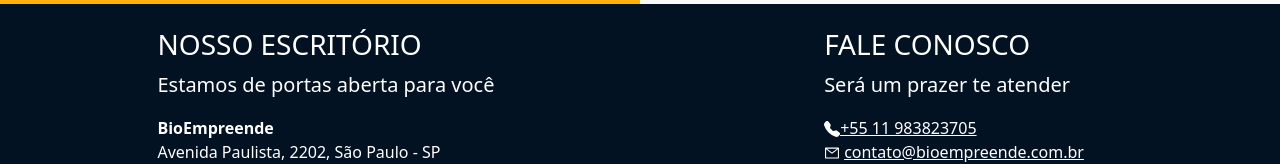
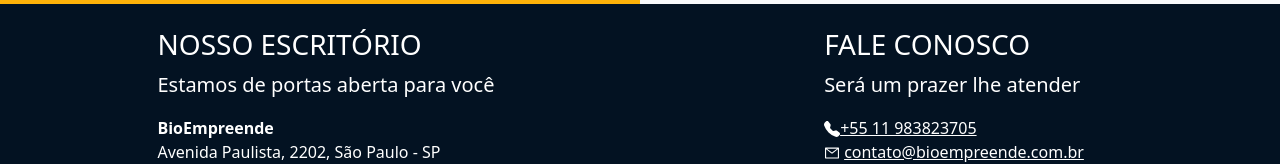
Before and after one commit to zNexTage/bioempreende, a React (Create React App) app: page / in a window 1280 px wide. Shown: the part 6289-6453 px from the top of the page. Built offline with nearby package versions, Linux system fonts and the light colour scheme.

Commit message:
correct contact phrase.

```diff
--- a/src/components/sections/contact/contact.jsx
+++ b/src/components/sections/contact/contact.jsx
@@ -41,7 +41,8 @@
                             Fale conosco
                         </h3>
                         <p className="lead">
-                            Será um prazer te atender
+                            {/*TODO: Correct this phrase */}
+                            Será um prazer lhe atender
                         </p>
 
                         <address className="mt-3">
```
